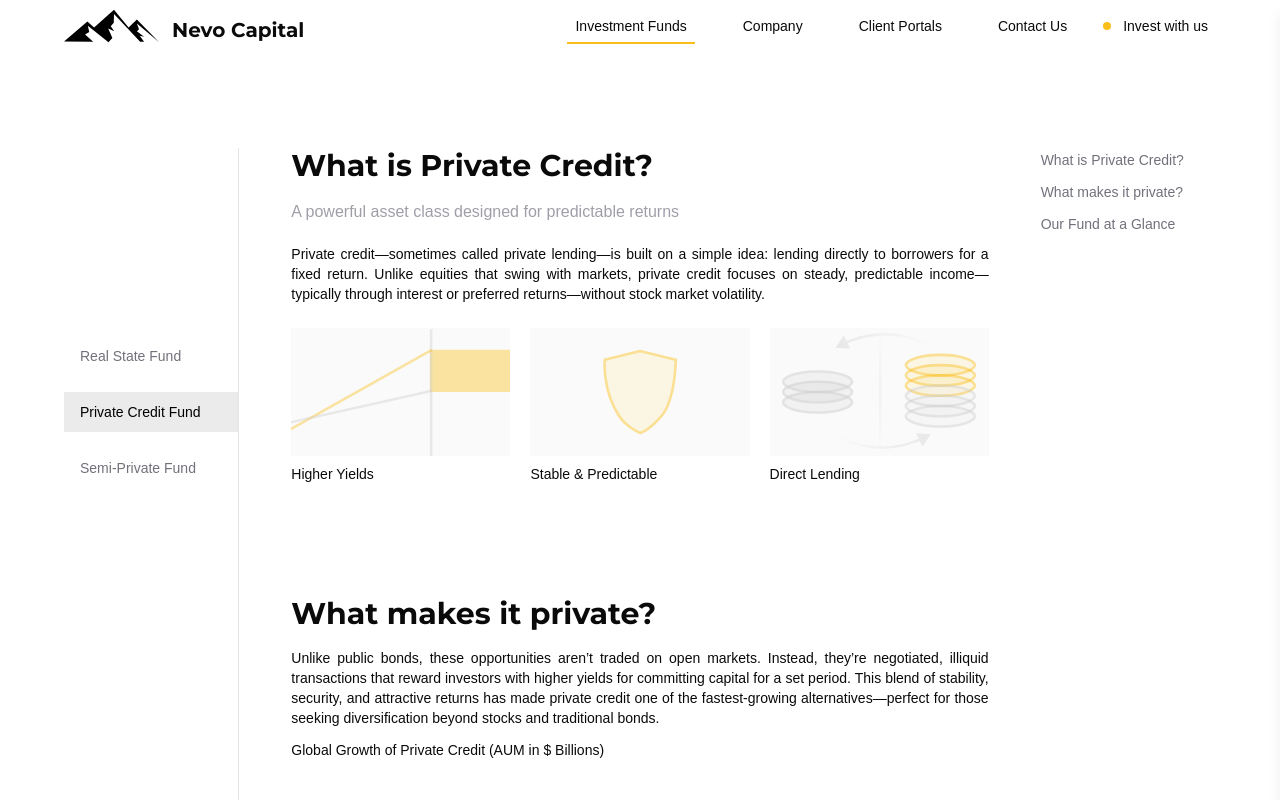
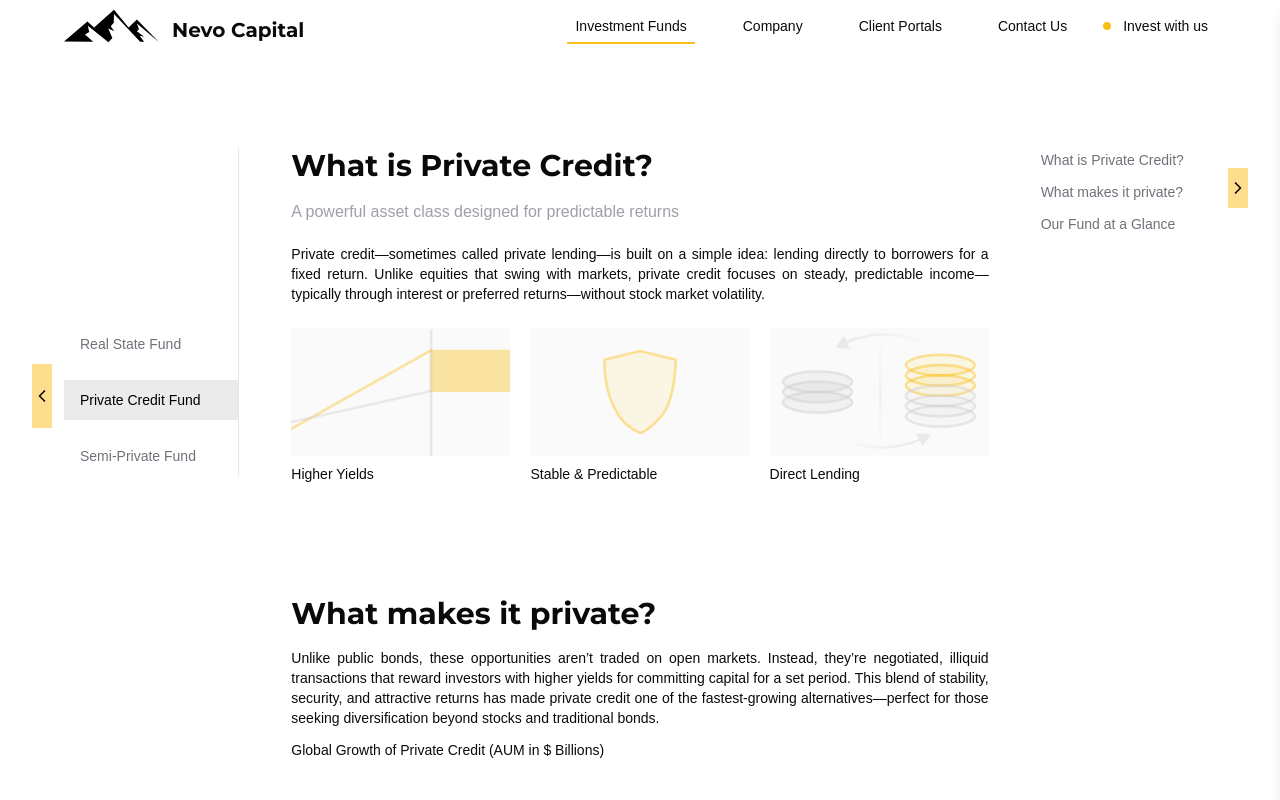
Before and after one commit to kid-us/nevocapital, a React (Vite) app: page /investment-funds in a window 1280 px wide. Shown: the top 800 px of the page. Built offline with nearby package versions, Linux system fonts and the light colour scheme; a web font is replaced by a local one.

Commit message:
feat: sidebar close

```diff
--- a/src/routes/company/index.tsx
+++ b/src/routes/company/index.tsx
@@ -14,6 +14,7 @@ import Reveal from "@/components/Revel";
 import { createFileRoute, Link } from "@tanstack/react-router";
 import { ArrowUpRight } from "lucide-react";
 import { useEffect, useState } from "react";
+import { ChevronLeft, ChevronRight } from "lucide-react";
 
 export const Route = createFileRoute("/company/")({
   component: companyPage,
@@ -89,9 +90,11 @@ const contents: Content[] = [
 ];
 
 function companyPage() {
+  const [hideSidebarLink, setHideSidebarLink] = useState<boolean>(false);
   const [currentSection, setCurrentSection] =
     useState<string>("BuildingPlatform");
 
+  // Observer
   useEffect(() => {
     const sections = document.querySelectorAll<HTMLElement>("h1[id], div[id]");
 
@@ -116,6 +119,11 @@ function companyPage() {
       sections.forEach((section) => observer.unobserve(section));
     };
   }, []);
+
+  // Toggle handler
+  const toggleSidebarLink = () => {
+    setHideSidebarLink(!hideSidebarLink);
+  };
 
   return (
     <div className="lg:grid lg:grid-cols-12 gap-x-5 lg:max-w-5xl max-w-3xl mx-auto lg:mt-24 mt-16 lg:px-0 px-6">
@@ -305,7 +313,23 @@ function companyPage() {
       </div>
 
       {/* Right Sidebar Links */}
-      <div className="lg:block hidden col-span-3">
+      <div className="lg:block hidden col-span-3 relative">
+        {/* Toggle Button (always visible) */}
+        <div
+          onClick={toggleSidebarLink}
+          className="absolute top-10 -right-8 cursor-pointer z-20 bg-primary/50 hover:bg-primary transition-all duration-200 h-10 mt-5 w-5 flex items-center"
+        >
+          {hideSidebarLink ? <ChevronLeft /> : <ChevronRight />}
+        </div>
+
+        {/* Hideable Sidebar Links */}
+        <div
+          className={`relative transition-all duration-300 ease-in-out ${
+            hideSidebarLink
+              ? "translate-x-full opacity-0 invisible"
+              : "translate-x-0 opacity-100 visible"
+          }`}
+        >
           <div className="sticky top-28 flex flex-col space-y-2">
             {[
               {
@@ -313,7 +337,6 @@ function companyPage() {
                 label:
                   "Building a Platform for Alternative Investment Excellence",
               },
-            // { id: "WhoWeAre", label: "Who We Are" },
               { id: "MeetTheTeam", label: "Meet the Team" },
               { id: "OurVision", label: "Our Vision" },
               { id: "WhyPartnerWithUs", label: "Why Partner With Us" },
@@ -332,5 +355,6 @@ function companyPage() {
           </div>
         </div>
       </div>
+    </div>
   );
 }
--- a/src/routes/investment-funds.tsx
+++ b/src/routes/investment-funds.tsx
@@ -1,4 +1,3 @@
-// Investment Funds Route
 import { useState, useEffect } from "react";
 import {
   directLending,
@@ -14,6 +13,7 @@ import {
 } from "@/assets";
 import { createFileRoute } from "@tanstack/react-router";
 import Reveal from "@/components/Revel";
+import { ChevronLeft, ChevronRight } from "lucide-react";
 
 export const Route = createFileRoute("/investment-funds")({
   component: InvestmentFunds,
@@ -52,6 +52,8 @@ const ourGlance: Contents[] = [
 
 function InvestmentFunds() {
   const [currentSection, setCurrentSection] = useState<string>("PrivateCredit");
+  const [hideSidebarTab, setHideSidebarTab] = useState<boolean>(false);
+  const [hideSidebarLink, setHideSidebarLink] = useState<boolean>(false);
   const [currentTabSection, setCurrentTabSection] = useState<string>(
     "Private Credit Fund"
   );
@@ -80,11 +82,36 @@ function InvestmentFunds() {
     };
   }, []);
 
+  // Toggle sidebar visibility
+  const toggleSidebarTab = () => {
+    setHideSidebarTab(!hideSidebarTab);
+  };
+
+  const toggleSidebarLink = () => {
+    setHideSidebarLink(!hideSidebarLink);
+  };
+
   return (
     <div className="relative lg:grid grid-cols-12 gap-x-5 lg:mt-24 mt-16 mb-20">
       {/* Left Tabs */}
-      <div className="col-span-2 lg:flex hidden flex-col border-r space-y-4 pt-44">
-        <div className="sticky top-84 space-y-4 ">
+      <div className="col-span-2 lg:flex hidden flex-col relative">
+        {/* Toggle Button (always visible) */}
+        <div
+          onClick={toggleSidebarTab}
+          className="absolute top-44 -left-8 cursor-pointer z-20 bg-primary/50 hover:bg-primary transition-all duration-200 h-16 mt-10 w-5 flex items-center"
+        >
+          {hideSidebarTab ? <ChevronRight /> : <ChevronLeft />}
+        </div>
+
+        {/* Sidebar Tabs (hideable content) */}
+        <div
+          className={`relative transition-all duration-300 ease-in-out ${
+            hideSidebarTab
+              ? "translate-x-[-100%] opacity-0 invisible"
+              : "translate-x-0 opacity-100 visible"
+          }`}
+        >
+          <div className="sticky top-84 space-y-4 border-r pt-44">
             {tabs.map((tab) => (
               <Reveal key={tab.id}>
                 <p
@@ -99,6 +126,7 @@ function InvestmentFunds() {
                 </p>
               </Reveal>
             ))}
+          </div>
         </div>
       </div>
 
@@ -124,7 +152,7 @@ function InvestmentFunds() {
             </p>
           </Reveal>
           {/* Contents */}
-          <div className="my-6 grid lg:grid-cols-3 md:grid-cols-2  gap-5">
+          <div className="my-6 grid lg:grid-cols-3 md:grid-cols-2 gap-5">
             {contents.map((content) => (
               <Reveal key={content.id}>
                 <div className="w-full">
@@ -200,7 +228,23 @@ function InvestmentFunds() {
       </div>
 
       {/* Right Sidebar Links */}
-      <div className="lg:block hidden col-span-2">
+      <div className="lg:block hidden col-span-2 relative">
+        {/* Toggle Button (always visible) */}
+        <div
+          onClick={toggleSidebarLink}
+          className="absolute top-0 -right-8 cursor-pointer z-20 bg-primary/50 hover:bg-primary transition-all duration-200 h-10 mt-5 w-5 flex items-center"
+        >
+          {hideSidebarLink ? <ChevronLeft /> : <ChevronRight />}
+        </div>
+
+        {/* Sidebar Links (hideable content) */}
+        <div
+          className={`relative transition-all duration-300 ease-in-out ${
+            hideSidebarLink
+              ? "translate-x-full opacity-0 invisible"
+              : "translate-x-0 opacity-100 visible"
+          }`}
+        >
           <div className="sticky top-28 flex flex-col space-y-2">
             {[
               { id: "PrivateCredit", label: "What is Private Credit?" },
@@ -221,5 +265,6 @@ function InvestmentFunds() {
           </div>
         </div>
       </div>
+    </div>
   );
 }
```
Also changed, not shown: src/assets/grid.svg (added). Lines whose indentation alone changed are shown as unchanged.
